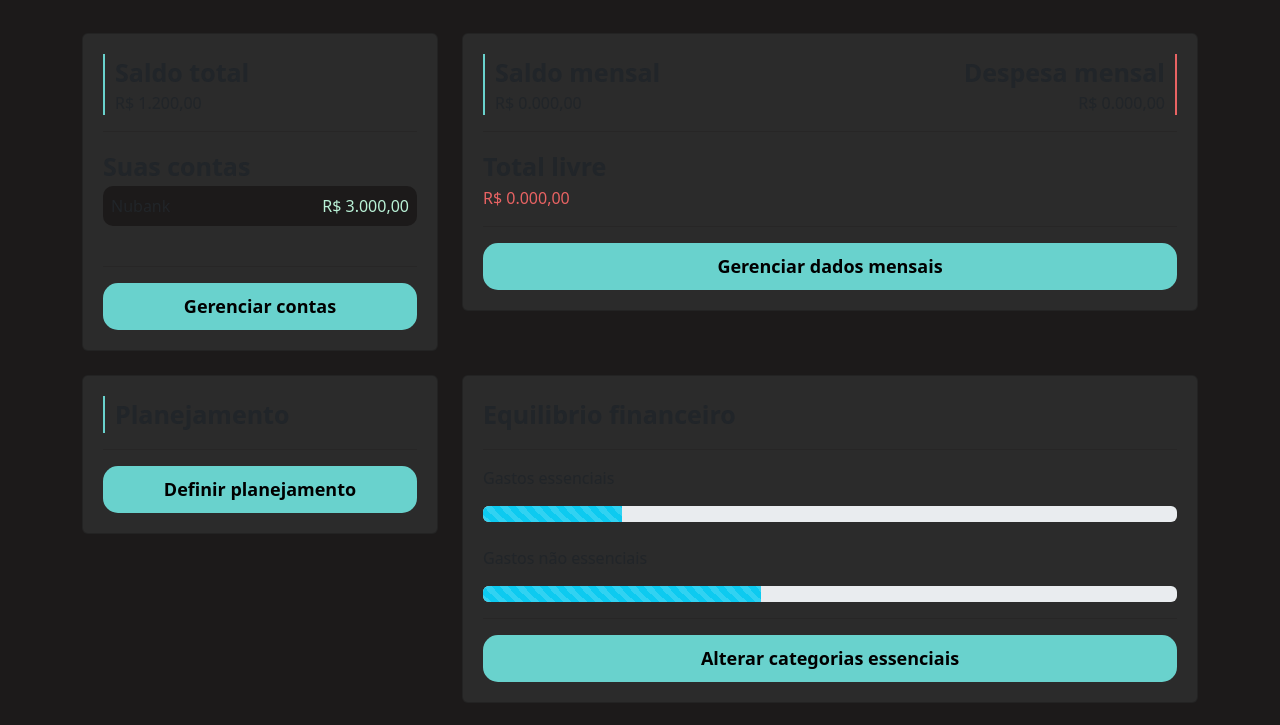
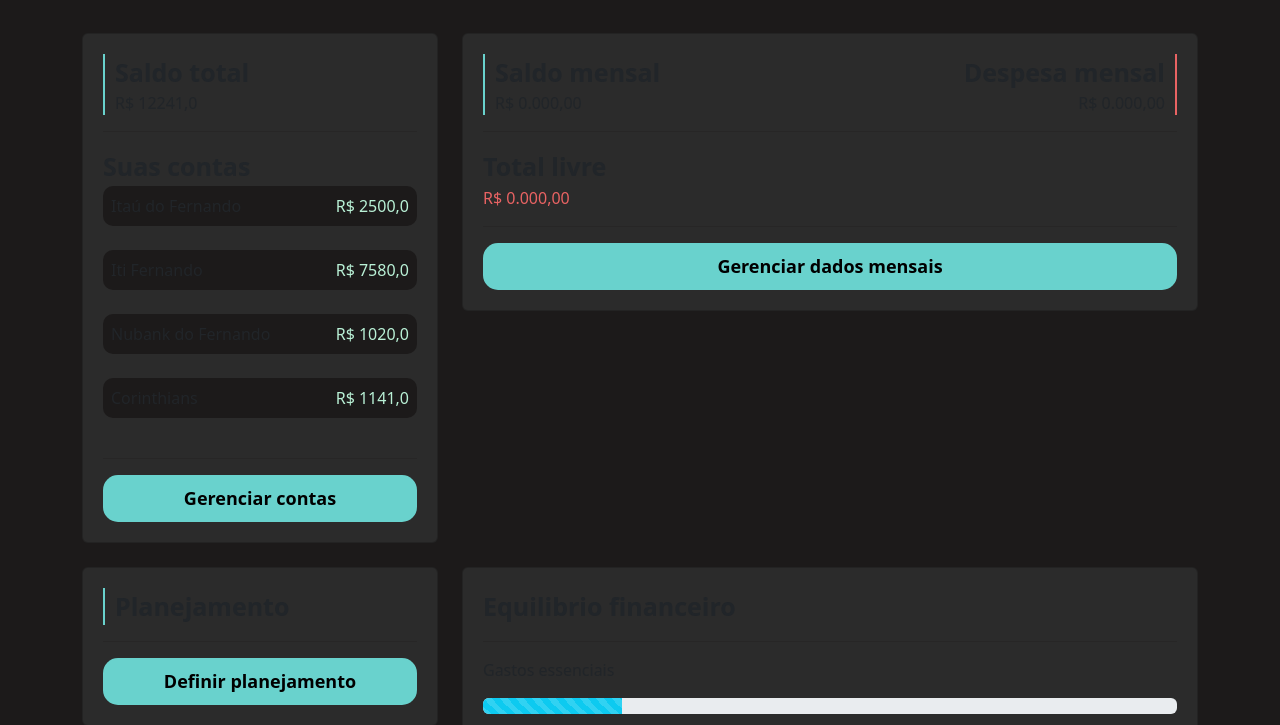
Before and after one commit to fernando-pacheco/workshop-Django, a Django app: page /perfil/home/ in a window 1280 px wide. Shown: the part 199-924 px from the top of the page. Run offline with Django 4.2, Linux system fonts and the light colour scheme; data comes from the database, SQL or seed files in the repository; both versions use the stored data as it was after the commit.

Commit message:
Finalizado /home

```diff
--- a/perfil/templates/home.html
+++ b/perfil/templates/home.html
@@ -54,24 +54,24 @@
                     <div class="saldo">
                         <span class="fonte-destaque">Saldo total</span>
                         <br>
-                        <span class="font-light">R$ 1.200,00</span>
+                        <span class="font-light">R$ {{total_conta}}</span>
                     </div>
                     <hr class="hr-borda">
                     <span class="fonte-destaque">Suas contas</span>
 
                     <div class="div-contas">
-
+                        {% for conta in contas %}
                             <div class="lista-conta">
-                                <span>Nubank</span>
-                                <span class="total-conta">R$ 3.000,00</span>
+                                <span>{{conta.apelido}}</span>
+                                <span class="total-conta">R$ {{conta.valor}}</span>
                             </div>
                             <br>
-
+                        {% endfor %}
 
 
                     </div>
                     <hr class="hr-borda">
-                    <a href="#" class="botao-principal">Gerenciar contas</a>
+                    <a href="{% url 'gerenciar' %}" class="botao-principal">Gerenciar contas</a>
                 </div>
 
             </div>
--- /dev/null
+++ b/perfil/utils.py
@@ -0,0 +1,5 @@
+def calcula_total(obj, campo):
+    total = 0
+    for i in obj:
+        total += getattr(i, campo)
+    return total
--- a/perfil/views.py
+++ b/perfil/views.py
@@ -3,17 +3,18 @@ from django.http import HttpResponse
 from .models import Conta, Categoria
 from django.contrib import messages
 from django.contrib.messages import constants
+from .utils import calcula_total
 
 
 def home(request):
-    return render(request,'home.html')
+    contas = Conta.objects.all()
+    total_conta = calcula_total(contas,'valor')
+    return render(request,'home.html', {'contas':contas, 'total_conta':total_conta,})
 
 def gerenciar(request):
     contas = Conta.objects.all()
     categorias = Categoria.objects.all()
-    total_conta = 0
-    for conta in contas:
-        total_conta += conta.valor
+    total_conta = calcula_total(contas,'valor')
     return render(request,'gerenciar.html', {'contas':contas, 'total_conta':total_conta, 'categorias':categorias})
 
 
--- a/templates/bases/base.html
+++ b/templates/bases/base.html
@@ -12,7 +12,7 @@
   </head>
   <body>
     <nav class="navbar navbar-expand-lg navbar-dark" style="background-color: #201F1F;">
-        <a class="navbar-brand" style="margin-left: 30px" href="">FINAN.CE</a>
+        <a class="navbar-brand" style="margin-left: 30px" href="http://127.0.0.1:8000/perfil/home/">FINAN.CE</a>
     </nav>
     {% block 'body' %}{% endblock %}
     <script src="https://cdn.jsdelivr.net/npm/bootstrap@5.3.0-alpha1/dist/js/bootstrap.bundle.min.js"></script>
```
Also changed, not shown: db.sqlite3, media/icones/imagem_2023-07-05_220648319_Jggz027.png (added).
